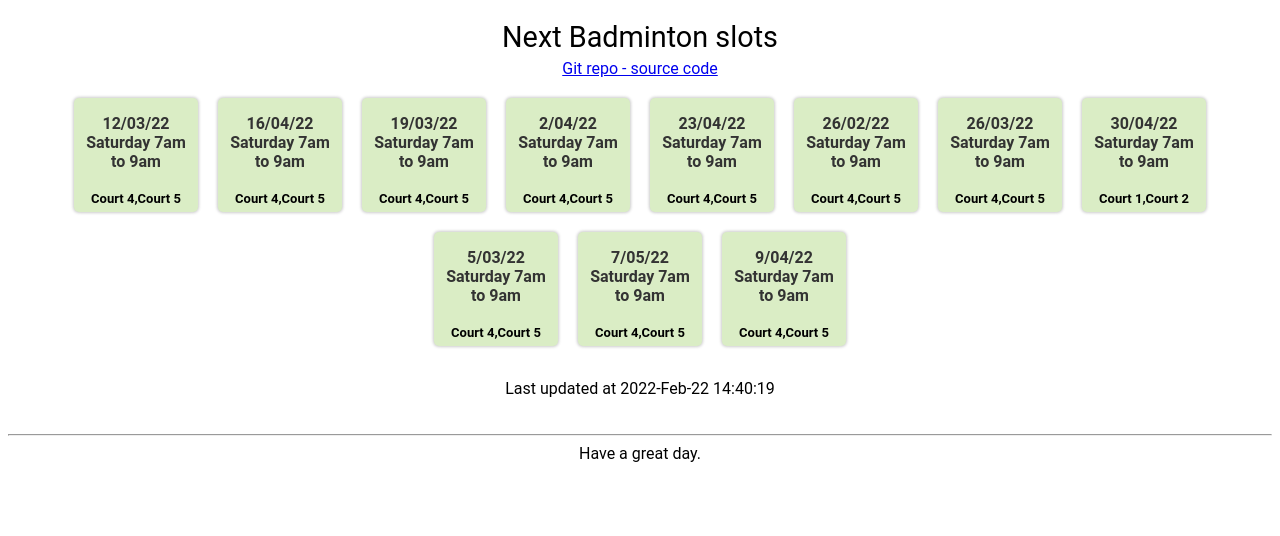
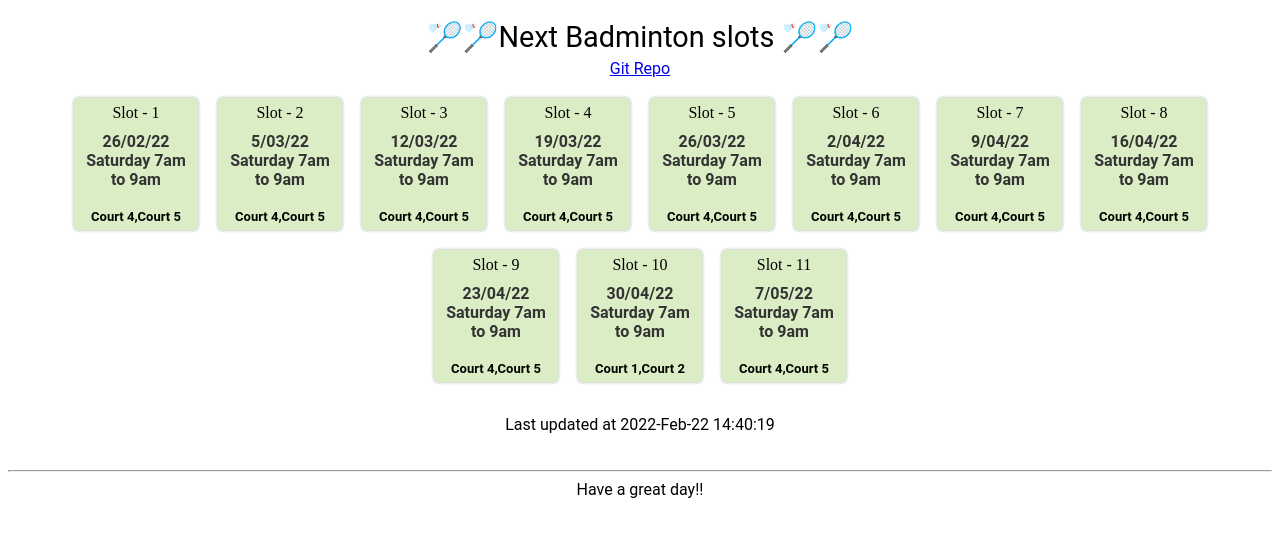
Before and after one commit to harieshprabu/harieshprabu.github.io, a plain HTML site: page index.html in a window 1280 px wide. Drawn offline with Linux system fonts and the light colour scheme.

Commit message:
Sort issue

```diff
--- a/index.html
+++ b/index.html
@@ -17,10 +17,10 @@
   <body>
     <div id="app">
       <div>
-        <div id="main-title">Next Badminton slots</div>
+        <div id="main-title">🏸🏸Next Badminton slots 🏸🏸</div>
 		<div id="empty"/>
         <div id="update-text">
-          <a href="https://github.com/harieshprabu/harieshprabu.github.io">Git repo - source code</a>
+          <a href="https://github.com/harieshprabu/harieshprabu.github.io">Git Repo</a>
         </div>
       <div id="main-container"></div>
       </div>
@@ -32,7 +32,7 @@
       </div>
       <br>
       <hr>
-      <div id="update-text"> Have a great day. </div>
+      <div id="update-text"> Have a great day!! </div>
       <br>
     </div>
   </body>
--- a/index.js
+++ b/index.js
@@ -4,12 +4,13 @@ fetch('results.json')
         let data = resultData;
         console.log(data);
         for (i in data) {
-            //console.log(i);
+            console.log(i);
+			console.log(typeof i);
             let record = data[i]
             console.log(record);
             date = data[i].date
             console.log(date);
-            let center_container = $(`<div class="center-container"></div>`)
+            let center_container = $(`<div id=${i} class="center-container">Slot - ${parseInt(i)+1}</div>`)
             $(center_container).css('background', '#DAEDC5')
             let center_title = $(`<div class="center-availability">${date}</div>`)
 			let slot=""
@@ -36,14 +37,14 @@ fetch('results.json')
             $(center_container).append(center_availability)
             $('#main-container').append(center_container)
 
-            $('#main-container')
+           /** $('#main-container')
                 .children()
                 .sort((a, b) => {
                     return $(a).text().toUpperCase().localeCompare($(b).text().toUpperCase())
                 })
                 .each((a, b) => {
                     $('#main-container').append(b)
-                })
+                }) **/
 
 
         }
@@ -52,6 +53,9 @@ fetch('results.json')
 
 
 
+
+
+
 fetch('update-time.txt')
     .then(response => response.text())
     .then(update_time => {
```
